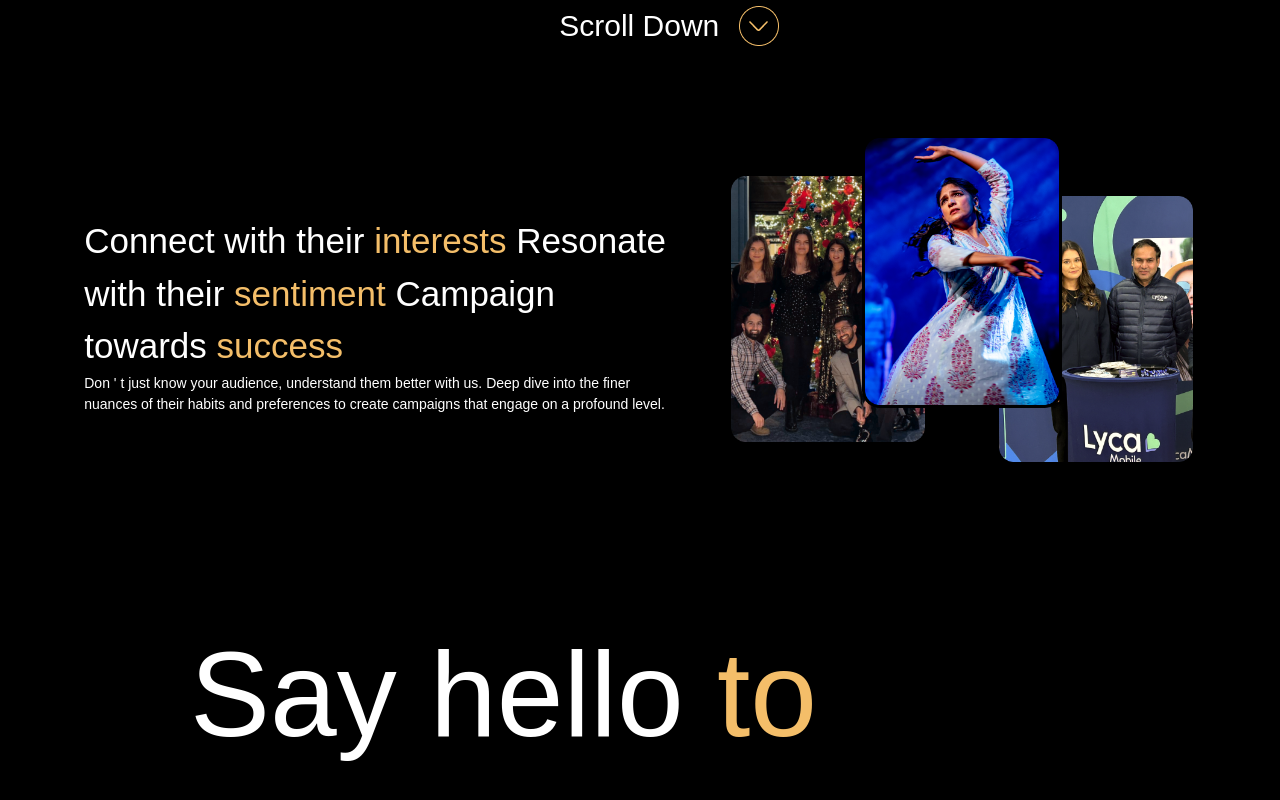
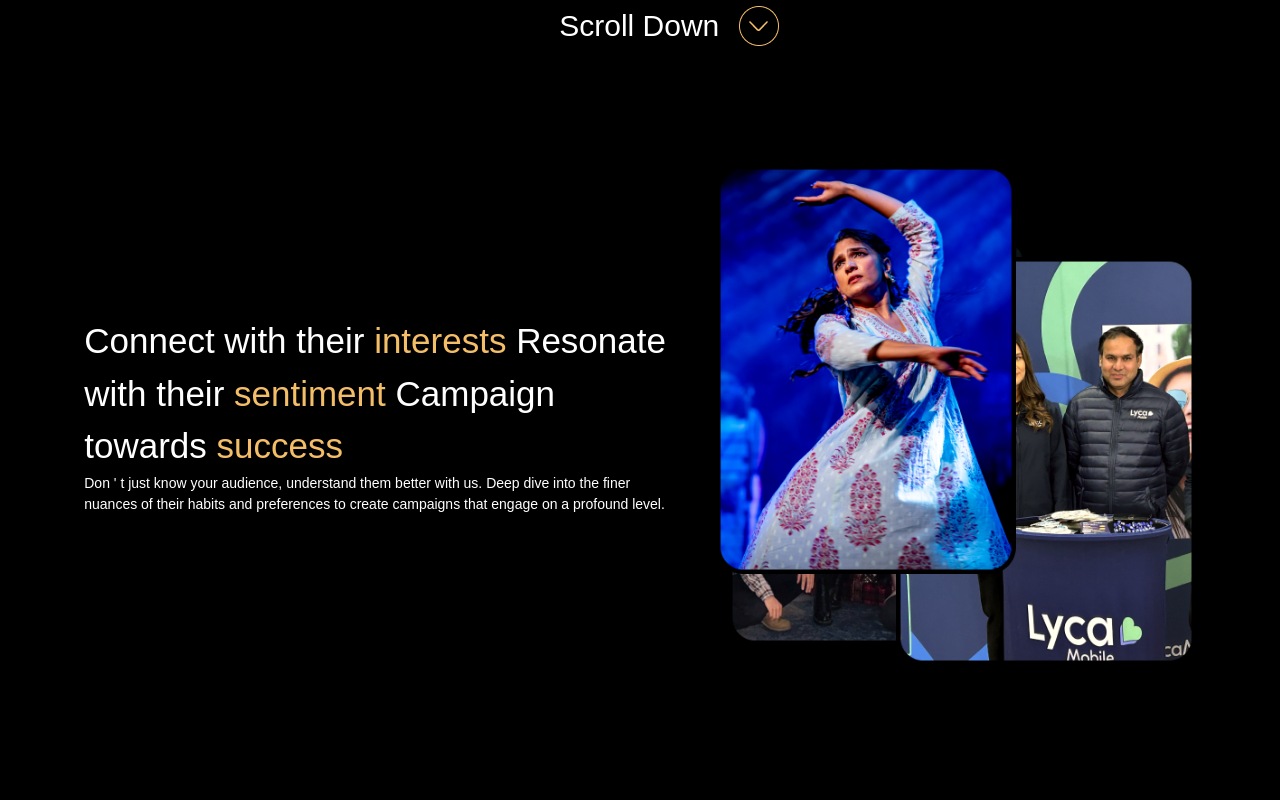
Before and after one commit to kesavkumar656/MangoMarketing, a Next.js app: page / in a window 1280 px wide. Shown: the part 820-1620 px from the top of the page. Built offline with nearby package versions, Linux system fonts and the light colour scheme; a web font is replaced by a local one.

Commit message:
feedback

```diff
--- a/src/components/ScrollEffectTitle.js
+++ b/src/components/ScrollEffectTitle.js
@@ -21,7 +21,7 @@ import Img1 from "@/../public/img/assets/scrollEffectImg.png";
 /** ScrollEffectTitle Component */
 export default function ScrollEffectTitle() {
 	return (
-		<div className={`${styles.ScrollEffectTitle} section_spacing container`}>
+		<div className={`${styles.ScrollEffectTitle}  `}>
 			<div>
 				<h4>
 					Different cultures, diverse consumer languages <br />
--- a/src/styles/components/Footer.module.scss
+++ b/src/styles/components/Footer.module.scss
@@ -1,7 +1,7 @@
 @import "../helpers/helpers.scss";
 
 .main_footer {
-	border: 1px solid;
+	border: 1px solid rgba(0, 0, 0, 0.308);
 
 	display: grid;
 	grid-template-columns: auto auto auto;
@@ -15,7 +15,7 @@
 	}
 	.logoContainer {
 		gap: 15px;
-		border-right: 1px solid grey;
-		border-left: 1px solid grey;
+		border-right: 1px solid rgba(128, 128, 128, 0.322);
+		border-left: 1px solid rgba(128, 128, 128, 0.295);
 	}
 }
--- a/src/styles/components/RowOne.module.scss
+++ b/src/styles/components/RowOne.module.scss
@@ -19,30 +19,26 @@
 }
 .imageDiv {
 	position: relative;
-	@extend %d_flex;
+	width: 40%;
+	height: 500px;
+	justify-content: center;
 
-	width: 40%;
-	height: 300px;
-	justify-content: center;
 	div:nth-child(1) {
 		position: absolute;
 		left: 0px;
 		bottom: 20px;
-		max-width: 200px;
-		min-width: 100px;
 	}
 	div:nth-child(2) {
 		position: absolute;
 		z-index: 10;
-		top: -30px;
-		max-width: 200px;
-		min-width: 100px;
+		top: 0;
+		right: 0;
+		transform: translate(-60%, 0%);
 	}
 	div:nth-child(3) {
 		position: absolute;
 		right: 0;
-		max-width: 200px;
-		min-width: 100px;
+
 		bottom: 0;
 	}
 }
--- a/src/styles/globals/variables.scss
+++ b/src/styles/globals/variables.scss
@@ -46,14 +46,13 @@ $browser-prefixes: false !default;
 	@media (min-width: 992px) and (max-width: 1199px) {
 		--container_width: 970px;
 	}
-@media (min-width: 1200px){
-
-}
+	@media (min-width: 1200px) {
+	}
 	@media (min-width: 1200px) {
 		--container_width: 1200px;
 	}
 
-	// @media (min-width: 1440px) {
-	// 	--container_width: 1860px;
-	// }
+	@media (min-width: 1440px) {
+		--container_width: 1860px;
+	}
 }
```
